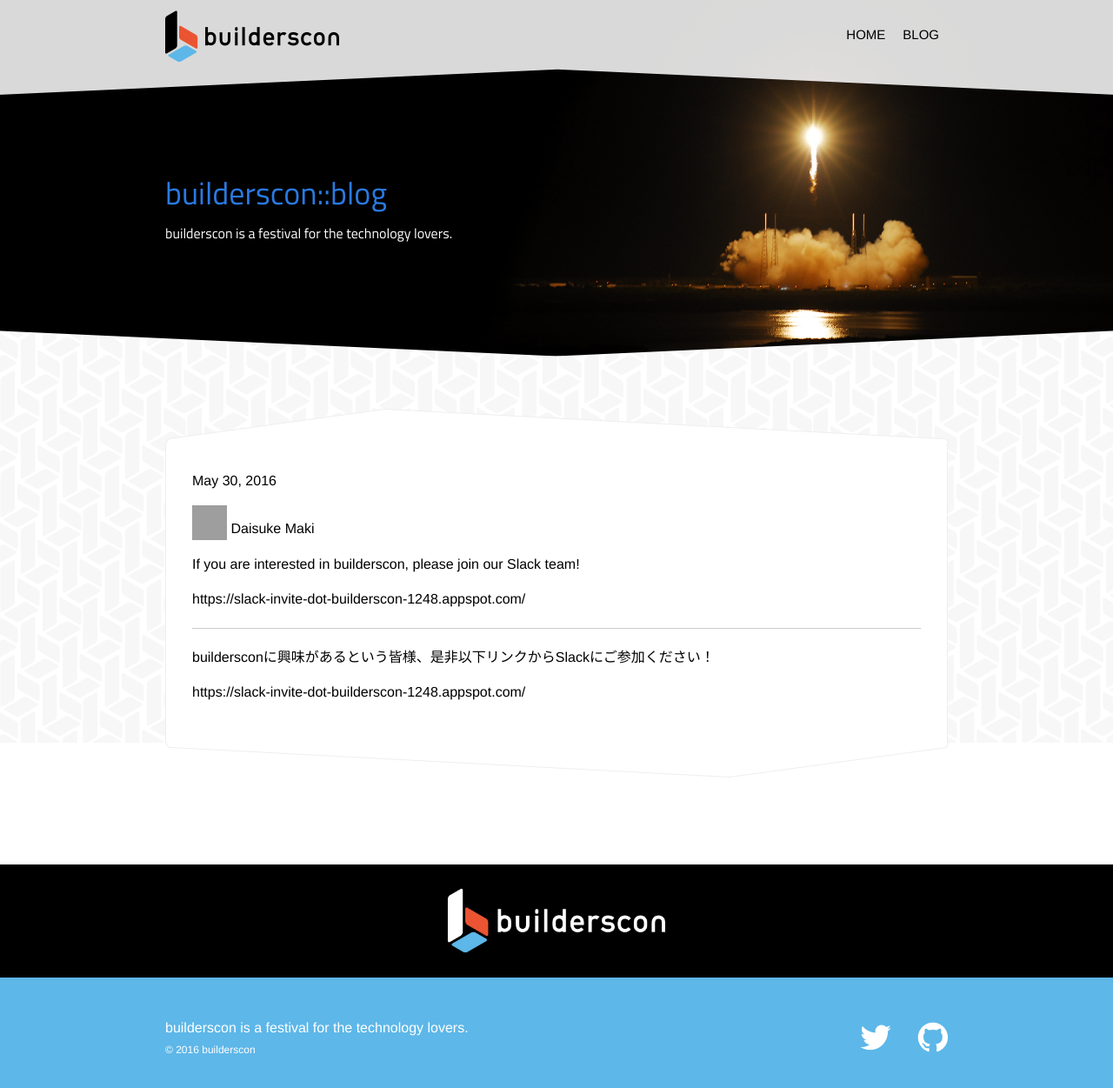
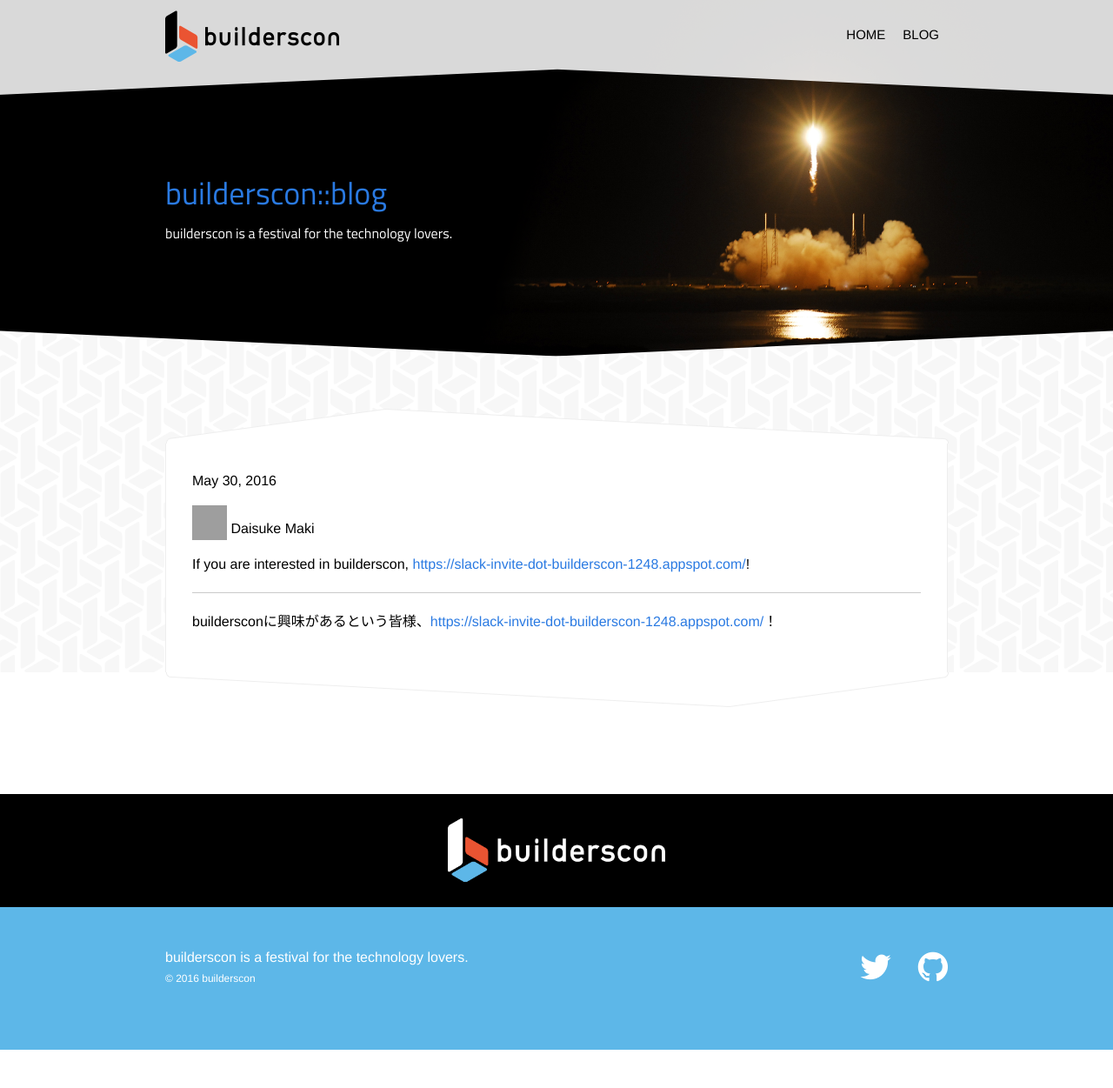
Before and after one commit to uzulla/blog.builderscon.io, a Jekyll site: the page built from _posts/2016-05-30-join-slack.md, in a window 1280 px wide and 1288 px high. Shown: the top 1251 px of the window at 87% size. Built offline with Jekyll 4.4.1, drawn with Linux system fonts in a browser that asks for light colours; some web fonts are replaced; grey boxes are pictures that could not be loaded.

Commit message:
update post

```diff
--- a/_posts/2016-05-30-join-slack.md
+++ b/_posts/2016-05-30-join-slack.md
@@ -6,12 +6,9 @@ categories: builderscon
 author: lestrrat
 ---
 
-If you are interested in builderscon, please join our Slack team!
+If you are interested in builderscon, [https://slack-invite-dot-builderscon-1248.appspot.com/](please join our Slack team)!
 
-https://slack-invite-dot-builderscon-1248.appspot.com/
 
 ---
 
-buildersconに興味があるという皆様、是非以下リンクからSlackにご参加ください！
-
-https://slack-invite-dot-builderscon-1248.appspot.com/
+buildersconに興味があるという皆様、[https://slack-invite-dot-builderscon-1248.appspot.com/](是非ここからSlackにご参加ください)！
```
